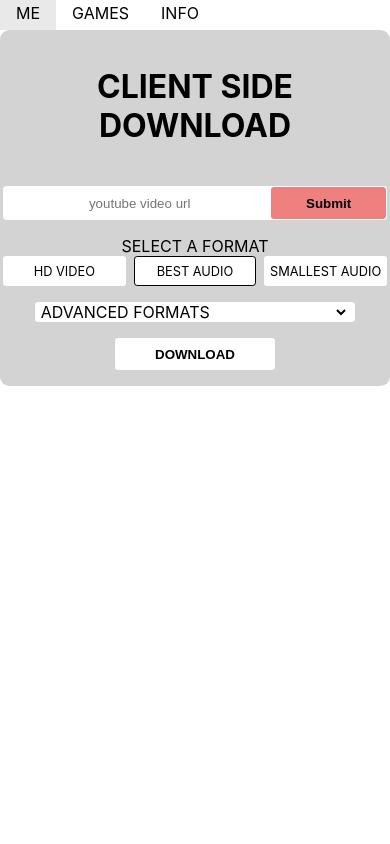
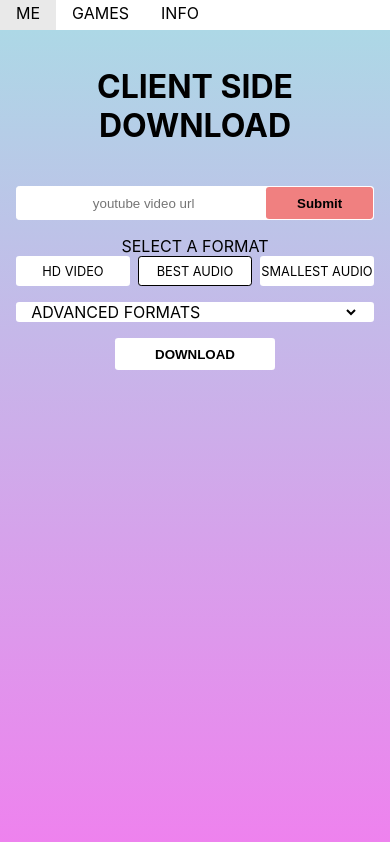
Before and after one commit to kimamov/youtubeDownloader, a React (Create React App) app: page / in a window 390 px wide. Built offline with nearby package versions, Linux system fonts and the light colour scheme.

Commit message:
mobile fixes and build

```diff
--- a/src/App.js
+++ b/src/App.js
@@ -12,11 +12,13 @@
       <div className="App">
         <div></div>
         <Navigation></Navigation>
-          <Switch>
-            <Route exact path='/' component={Downloader}/>
+          <main>
+            <Switch>
+              <Route exact path='/' component={Downloader}/>
 
-            <Route component={RouteUndef}/>
-          </Switch>
+              <Route component={RouteUndef}/>
+            </Switch>
+          </main>
       </div>
     );
   }
--- a/src/Sass/style.css
+++ b/src/Sass/style.css
@@ -1,14 +1,32 @@
 .App {
   text-align: center;
-  overflow: none;
+}
+
+.App main {
+  margin: 0 auto;
+  width: 100%;
+  max-width: 50rem;
+}
+
+@media (min-width: 320px) and (max-width: 480px) {
+  .App main {
+    height: calc(100vh - 2rem);
+    background-image: -webkit-gradient(linear, left top, left bottom, from(lightblue), to(violet));
+    background-image: linear-gradient(lightblue, violet);
+  }
+  .App #dlComponent {
+    padding: 1rem 1rem 2rem 1rem;
+    border-radius: 0;
+    background-color: transparent;
+  }
 }
 
 #dlComponent {
   text-align: center;
-  background-color: lightgrey;
+  background-color: lightblue;
   max-width: 30rem;
   margin: 0 auto;
-  padding: 1rem 0 1rem 0;
+  padding: 1rem 0 2rem 0;
   border-radius: 0.6rem;
 }
 
@@ -22,10 +40,10 @@
   width: 100%;
   max-width: 24rem;
   margin: 0 auto;
-  width: 100%;
 }
 
 #videoSearchForm div {
+  margin: 0 auto;
   display: -ms-grid;
   display: grid;
   -ms-grid-columns: 70% 30%;
@@ -102,6 +120,7 @@
 
 .typeSelect {
   max-width: 24rem;
+  width: 100%;
   margin: 0 auto;
 }
 
@@ -140,7 +159,7 @@
 
 .typeSelect .advancedType {
   background-color: white;
-  max-width: 20rem;
+  max-width: 24rem;
   border-radius: 0.2rem;
   margin: 1rem auto 1rem auto;
   display: -webkit-box;
--- a/src/Sass/style.scss
+++ b/src/Sass/style.scss
@@ -1,17 +1,38 @@
 $mainColor: white;
 $transparant: rgba(0,0,0,0);
+$bgColor: lightblue;
+
+$mobileSpacing: 100%;
 
 $mainRoundness: 0.2rem;
 .App {
     text-align: center;
-    overflow: none;
+    main{
+        margin: 0 auto;
+        width: 100%;
+        max-width: 50rem;
+    }
   }
+
+  @media (min-width: 320px) and (max-width: 480px) {
+    .App {
+      main{
+        height: calc(100vh - 2rem);
+        background-image: linear-gradient(lightblue,violet);
+      }
+      #dlComponent{
+        padding: 1rem 1rem 2rem 1rem;
+        border-radius: 0;
+        background-color: transparent;
+      }
+    }
+    }
   #dlComponent{
     text-align: center;
-    background-color: lightgrey;
+    background-color: $bgColor;
     max-width: 30rem;
     margin: 0 auto;
-    padding: 1rem 0 1rem 0;
+    padding: 1rem 0 2rem 0;
     border-radius: 0.6rem;
 
   }
@@ -23,12 +44,12 @@
   #videoSearchForm{
     padding: 0 0 1rem 0;
     display: block;
-    width: 100%;
+    width: $mobileSpacing;
     max-width: 24rem;
     margin: 0 auto;
-    width: 100%;
 
     div{
+        margin: 0 auto;
         display: grid;
         grid-template-columns: 70% 30%;
         border-radius: 0.2rem;
@@ -104,6 +125,7 @@
 
   .typeSelect{
       max-width: 24rem;
+      width: $mobileSpacing;
       margin: 0 auto;
       .radioButtons{
         display: grid;
@@ -133,7 +155,7 @@
       }
       .advancedType{
         background-color: white;
-        max-width: 20rem;
+        max-width: 24rem;
         border-radius: $mainRoundness;
         margin: 1rem auto 1rem auto;
         display: flex;
--- a/src/components/Downloader.js
+++ b/src/components/Downloader.js
@@ -2,7 +2,7 @@
 import axios from 'axios'
 import SearchBar from './SearchBar.js'
 import FormatSelect from './FormatSelect.js'
-
+const BASEURL='http://82.165.121.77:5000/'
 
 export default class App extends Component {
   constructor(props) {
@@ -26,13 +26,13 @@
   }
   getVideo=(event)=>{
     event.preventDefault()
-    let dlWindow=window.open(`http://localhost:5000/${this.dlOptions[this.dlMode]}?videolink=${this.state.videoLink}`)
+    let dlWindow=window.open(`${BASEURL}${this.dlOptions[this.dlMode]}?videolink=${this.state.videoLink}`)
     setTimeout(()=>{window.close(dlWindow)},8000)
 
   }
   getVideoInfo=(event)=>{
     event.preventDefault()
-    axios.get(`http://localhost:5000/simpleinfo?videolink=${this.state.videoLink}`).then(res=>{
+    axios.get(`${BASEURL}simpleinfo?videolink=${this.state.videoLink}`).then(res=>{
       console.log(res)
       if(res.data.formats){
         this.setState({videoInfo: res.data,dlSelected: true})
```
Also changed, not shown: 1 other file (tests, documents, lock files or other folders).
